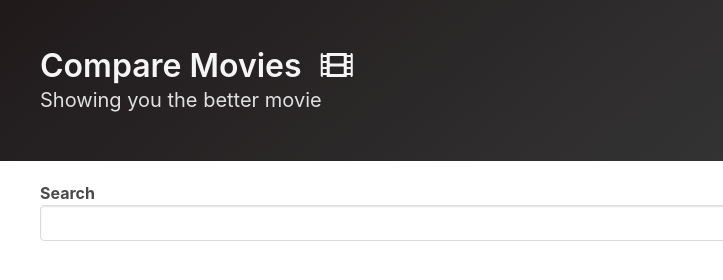
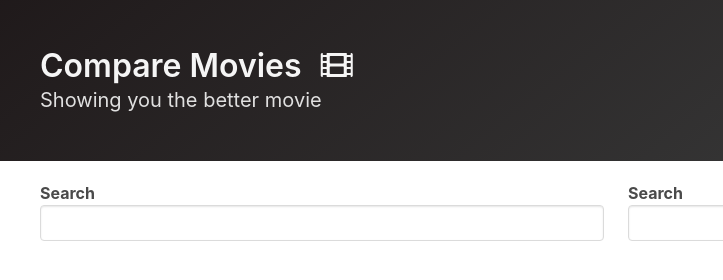
Before and after one commit to daryltct/MovieCompare, a plain HTML site: page webapp/index.html in a window 1280 px wide. Shown: the full height of the page, 24-747 px from the left. Drawn offline with nearby package versions, Linux system fonts and the light colour scheme.

Commit message:
Render 2 autocomplete on 2 columns

```diff
--- a/webapp/index.html
+++ b/webapp/index.html
@@ -28,8 +28,16 @@
     </section>
 
     <div class="container">
-      <div class="autocomplete"></div>
-      <div class="details"></div>
+      <div class="columns">
+        <div class="column">
+          <div id="left-autocomplete"></div>
+          <div id="left-details"></div>
+        </div>
+        <div class="column">
+          <div id="right-autocomplete"></div>
+          <div id="right-details"></div>
+        </div>
+      </div>
     </div>
 
     <script src="util.js"></script>
--- a/webapp/index.js
+++ b/webapp/index.js
@@ -1,5 +1,4 @@
-createAutocomplete({
-	root: document.querySelector('.autocomplete'),
+const autocompleteConfig = {
 	async fetchData(searchQuery) {
 		const response = await axios.get('http://www.omdbapi.com/', {
 			params: {
@@ -19,15 +18,27 @@ createAutocomplete({
             ${movie.Title}
         `;
 	},
-	onOptionSelect(movie) {
-		onMovieSelect(movie);
-	},
 	inputValue(movie) {
 		return movie.Title;
 	}
+};
+
+createAutocomplete({
+	...autocompleteConfig,
+	root: document.querySelector('#left-autocomplete'),
+	onOptionSelect(movie) {
+		onMovieSelect(movie, document.querySelector('#left-details'));
+	}
+});
+createAutocomplete({
+	...autocompleteConfig,
+	root: document.querySelector('#right-autocomplete'),
+	onOptionSelect(movie) {
+		onMovieSelect(movie, document.querySelector('#right-details'));
+	}
 });
 
-const onMovieSelect = async (movie) => {
+const onMovieSelect = async (movie, detailsElement) => {
 	//Fetch movie details of selected movie
 	const response = await axios.get('http://www.omdbapi.com/', {
 		params: {
@@ -36,10 +47,7 @@ const onMovieSelect = async (movie) => {
 		}
 	});
 
-	console.log(response);
-
 	//Render movie details
-	const detailsElement = document.querySelector('.details');
 	renderMovieDetails(response.data, detailsElement);
 };
 
```
